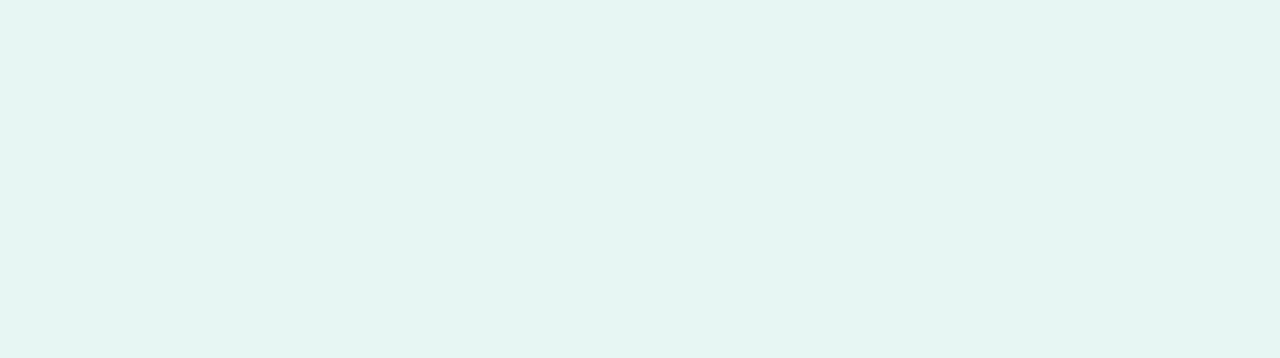
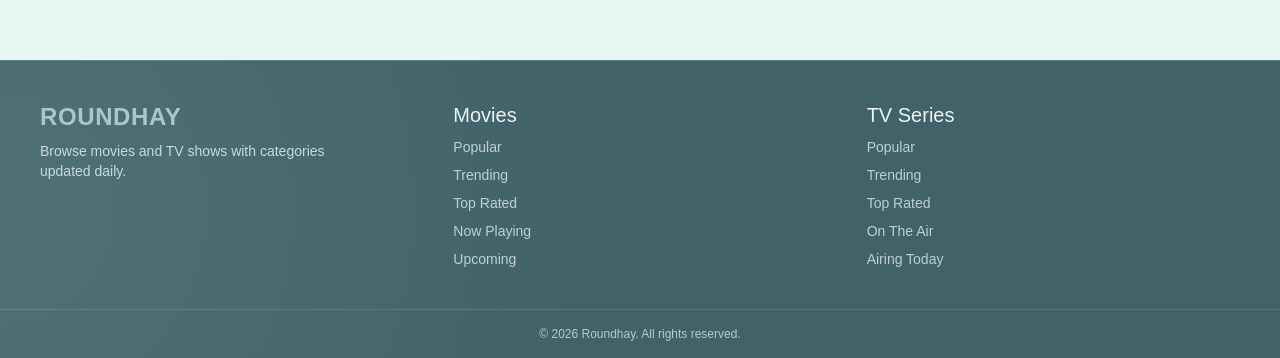
Before and after one commit to RoundhayGarden/Roundhay, a React (Vite) app: page / in a window 1280 px wide. Shown: the part 442-800 px from the top of the page. Built offline with nearby package versions, Linux system fonts and the light colour scheme.

Commit message:
feat(footer): add footer layout

```diff
--- /dev/null
+++ b/src/components/Footer.jsx
@@ -0,0 +1,50 @@
+const MOVIE_LINKS = ["Popular", "Trending", "Top Rated", "Now Playing", "Upcoming"]
+const TV_LINKS = ["Popular", "Trending", "Top Rated", "On The Air", "Airing Today"]
+
+const Footer = () => {
+  return (
+    <footer className="relative left-1/2 right-1/2 w-screen -translate-x-1/2 overflow-hidden border-t border-accent/30 bg-primary/95 text-primary-foreground">
+      <div className="pointer-events-none absolute inset-0 bg-[radial-gradient(circle_at_left,rgba(165,201,202,0.14),transparent_45%)]" />
+      <div className="relative grid gap-10 px-3 py-10 sm:grid-cols-2 md:px-6 lg:grid-cols-3 lg:px-10">
+        <div className="space-y-2">
+          <h3 className="text-2xl font-semibold tracking-wide text-accent">ROUNDHAY</h3>
+          <p className="max-w-xs text-sm text-primary-foreground/80">
+            Browse movies and TV shows with categories updated daily.
+          </p>
+        </div>
+
+        <nav aria-label="Movies links" className="space-y-2">
+          <h4 className="text-xl font-medium">Movies</h4>
+          {MOVIE_LINKS.map((item) => (
+            <a
+              key={item}
+              href="#"
+              className="block text-sm text-primary-foreground/75 transition hover:text-accent"
+            >
+              {item}
+            </a>
+          ))}
+        </nav>
+
+        <nav aria-label="TV links" className="space-y-2">
+          <h4 className="text-xl font-medium">TV Series</h4>
+          {TV_LINKS.map((item) => (
+            <a
+              key={item}
+              href="#"
+              className="block text-sm text-primary-foreground/75 transition hover:text-accent"
+            >
+              {item}
+            </a>
+          ))}
+        </nav>
+      </div>
+
+      <div className="relative border-t border-accent/20 py-4 text-center text-xs text-primary-foreground/70">
+        © {new Date().getFullYear()} Roundhay. All rights reserved.
+      </div>
+    </footer>
+  )
+}
+
+export default Footer
--- a/src/index.css
+++ b/src/index.css
@@ -67,7 +67,7 @@
 @layer base {
 
   body {
-    @apply bg-background text-foreground;
+    @apply m-0 bg-background text-foreground;
   }
   html {
     @apply font-sans;
--- a/src/layout/MainLayout.jsx
+++ b/src/layout/MainLayout.jsx
@@ -1,7 +1,11 @@
+import Footer from "../components/Footer"
+
 const MainLayout = ({ children }) => {
   return (
-    <div className="container-page">
-      <main>{children}</main>
+    <div className="container-page flex min-h-dvh flex-col pb-0">
+
+      <main className="flex-1 pt-6">{children}</main>
+      <Footer />
     </div>
   )
 }
```
